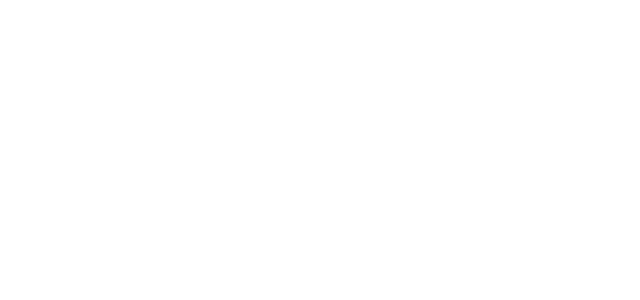
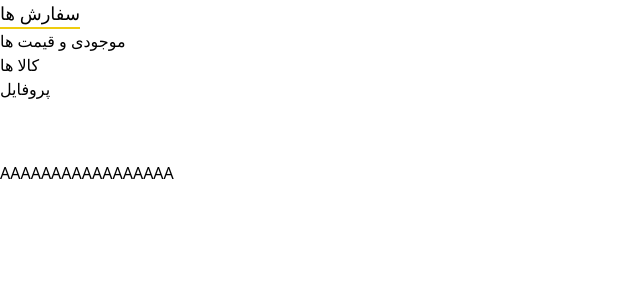
Before and after one commit to Ali-ghorbani-2005/Maktab-project-shope, a React (Vite) app: page /admin-order in a window 1280 px wide. Before the commit this address had no page. Shown: the top 300 px of the page, without its empty margins (0-640 px from the left). Built offline with nearby package versions, Linux system fonts and the light colour scheme.

Commit message:
Adding admin panel pages and also adding them to the router, changing the login screen and adding the admin icon.

```diff
--- /dev/null
+++ b/src/components/adminpages/admin.css
@@ -0,0 +1,6 @@
+.active{
+    font-size: large;
+    border-bottom: 2px solid #eecc0e;
+   display: inline-block;
+
+}
--- a/src/components/adminpages/adminLayout.jsx
+++ b/src/components/adminpages/adminLayout.jsx
@@ -1,16 +1,47 @@
-import { Outlet, Link } from 'react-router-dom';
+import { Outlet, Link , NavLink } from 'react-router-dom';
+import './admin.css'
 
 export default function AdminLayout() {
   return (
     <>
-      <header style={{ position: 'fixed', top: 0, left: 0, right: 0, backgroundColor: '#f8f9fa', padding: '10px', zIndex: 1000 }}>
-        <nav>
-          <Link to="/AdminProduct"  >
-           <button>کالا ها </button>
-          </Link>
 
-        </nav>
-      </header>
+       <div className='flex gap-32 justify-center items-center mt-4 border ml-64 border-slate-400  w-[900px] h-16 rounded-xl'>
+
+
+
+
+          <div>
+          <NavLink to="/admin-order"  >
+           <button className='text-slate-600 ' >سفارش ها </button>
+          </NavLink>
+
+          </div>
+
+
+          <div>
+          <NavLink to="/admin-inventory"  >
+           <button className='text-slate-600 '>موجودی و قیمت ها</button>
+          </NavLink>
+
+          </div>
+
+
+          <div>
+          <NavLink to="/admin-product"  >
+           <button className='text-slate-600 '>کالا ها </button>
+          </NavLink>
+
+          </div>
+
+          <div>
+          <NavLink to="/Admin"  >
+           <button className='text-slate-600 '> پروفایل </button>
+          </NavLink>
+
+          </div>
+
+          </div>
+
       <main style={{ marginTop: '60px' }}>
 
         <Outlet />
--- a/src/pages/adminpages/admiLogin.jsx
+++ b/src/pages/adminpages/admiLogin.jsx
@@ -16,7 +16,7 @@ export default function AdminLogin() {
       localStorage.setItem('token', result.token);
 
       if (mode === 'admin') {
-        navigate('/Admin'); // هدایت به صفحه Admin
+        navigate('/admin-order'); // هدایت به صفحه Admin
       } else {
         navigate('/'); // هدایت به صفحه Home
       }
--- a/src/pages/adminpages/admin.jsx
+++ b/src/pages/adminpages/admin.jsx
@@ -1,9 +1,35 @@
 
 const Admin = () => {
     return (
-        <div>
+        <>
 
-        </div>
+                      <div className="flex justify-center items-center ">
+            <div className=" flex justify-center items-center bg-slate-300 w-96  h-96 rounded-2xl ">
+
+                <div className="ml-10 -mt-12">
+
+
+                    <div className='mt-8 flex justify-center items-center  rounded-full bg-blue-300 w-32 h-32'>
+                        <img src="imgs/site-icons/admin.png" className='w-20' alt="" />
+                    </div>
+
+                    <div className="flex justify-center items-center mt-3 -ml-3" >
+                        <p className="text-2xl font-bold" >name:</p>
+                        <p className="text-xl ml-1" >Admin</p>
+                    </div>
+
+                    <div className="flex justify-center items-center mt-3">
+                        <p className="text-2xl font-bold" >Lastname:</p>
+                        <p className="text-xl ml-1" >admin</p>
+                    </div>
+
+                </div>
+
+            </div>
+
+            </div>
+
+        </>
     );
 };
 
--- /dev/null
+++ b/src/pages/adminpages/adminInventory.jsx
@@ -0,0 +1,15 @@
+
+
+export default function AdminInventory() {
+  return (
+    <>
+
+    <div>
+
+        <p>lllllllllllllllllllllll</p>
+    </div>
+
+
+    </>
+  )
+}
--- /dev/null
+++ b/src/pages/adminpages/adminOrder.jsx
@@ -0,0 +1,13 @@
+
+
+export default function AdminOrder() {
+  return (
+    <>
+
+    <div>
+        AAAAAAAAAAAAAAAAA
+    </div>
+
+    </>
+  )
+}
--- a/src/router/index.jsx
+++ b/src/router/index.jsx
@@ -8,6 +8,8 @@ import AdmiLogin from '../pages/adminpages/admiLogin';
 import SubcategoryProduct from '../pages/productPages/subcategoryProduct';
 import AdminProduct from '../pages/adminpages/adminProduct';
 import AdminLayout from '../components/adminpages/adminLayout';
+import AdminInventory from '../pages/adminpages/adminInventory';
+import AdminOrder from '../pages/adminpages/adminOrder';
 
 
 
@@ -24,8 +26,11 @@ export default function Index() {
 
                     <Route element={<AdminLayout />}>
                     <Route path='/Admin' element={<Admin />} />
-                    <Route path='/AdminProduct' element={<AdminProduct />} />
+                    <Route path='/admin-product' element={<AdminProduct />} />
+                    <Route path='/admin-inventory' element={<AdminInventory />} />
+                    <Route path='/admin-order' element={<AdminOrder />} />
                     </Route>
+
                     <Route path='/Orders' element={<Orders />} />
                     <Route path='/Product' element={<Product />} />
                     <Route path='/admin-login' element={<AdmiLogin />} />
```
Also changed, not shown: public/imgs/site-icons/admin.png (added).
